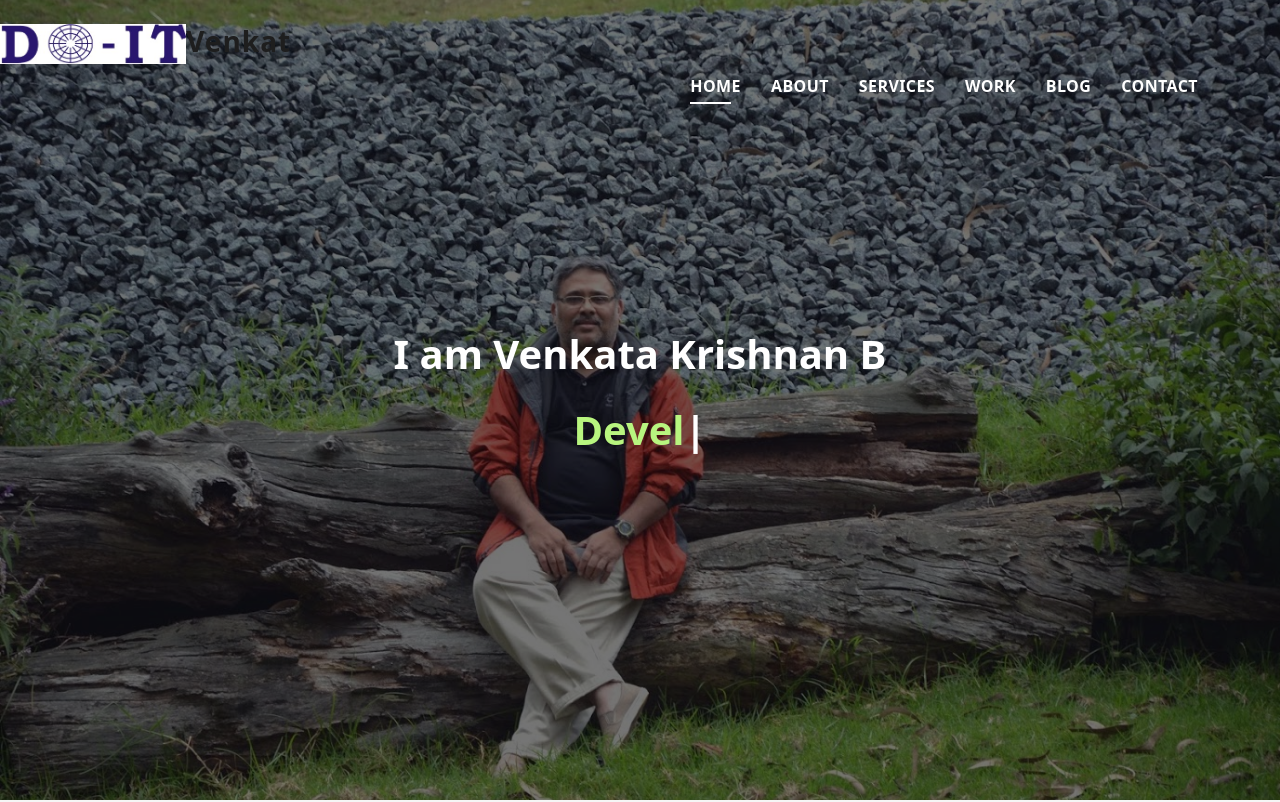
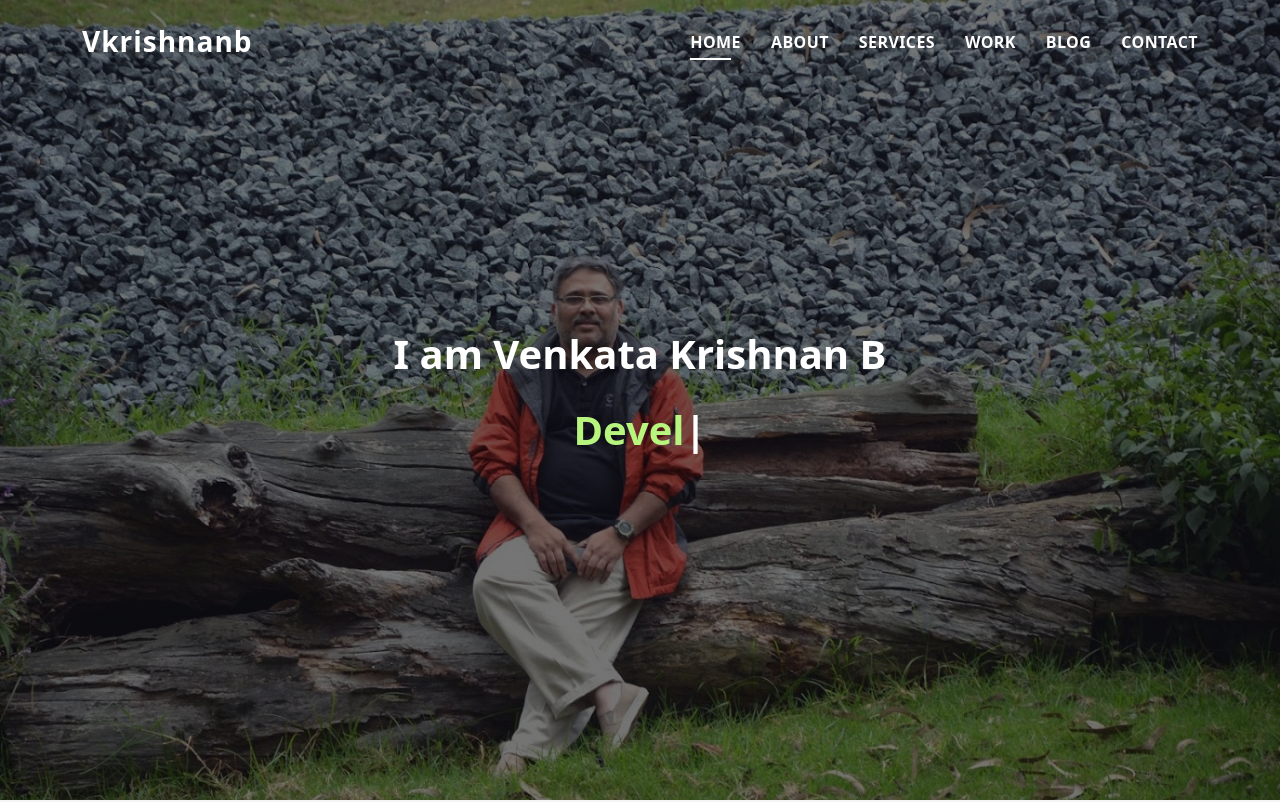
Before and after one commit to VKRISHNANB/VKRISHNANB.github.io, a plain HTML site: page index.html in a window 1280 px wide. Shown: the top 802 px of the page. Drawn offline with Linux system fonts and the light colour scheme.

Commit message:
Removed doit logo from index

```diff
--- a/index.html
+++ b/index.html
@@ -28,13 +28,13 @@
 
   <!-- ======= Header ======= -->
   <header id="header" class="fixed-top">
-    <div>
+    <!--<div>
       <a href="index.html" class="logo"><img src="assets/img/doitlogo.png" alt="" class="img-fluid">Venkat</a>
     </div>
-    <!--<div class="container d-flex align-items-center justify-content-between">-->
-      <div class="container d-flex align-items-center justify-content-end">
+    <div class="container d-flex align-items-center justify-content-between">-->
+      <div class="container d-flex align-items-center justify-content-between">
       <!-- Uncomment below if you prefer to use an image logo -->
-      <!--<h1 class="logo"><a href="index.html">Vkrishnanb</a></h1>-->
+      <h1 class="logo"><a href="index.html">Vkrishnanb</a></h1>
       <nav id="navbar" class="navbar">
         <ul>
           <li><a class="nav-link scrollto active" href="#hero">Home</a></li>
```
